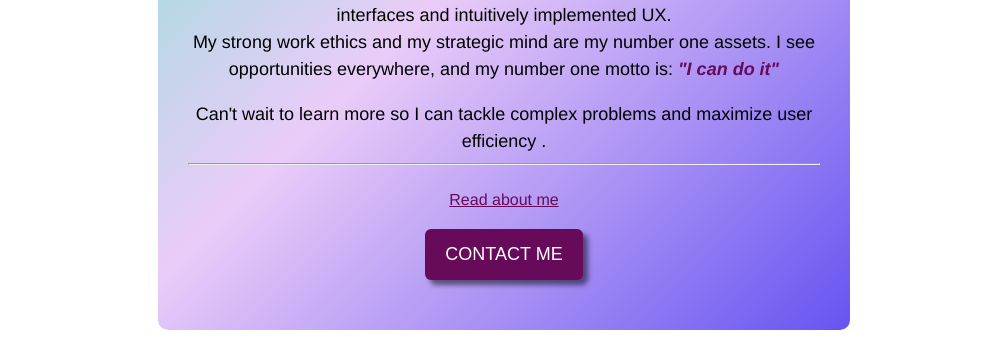
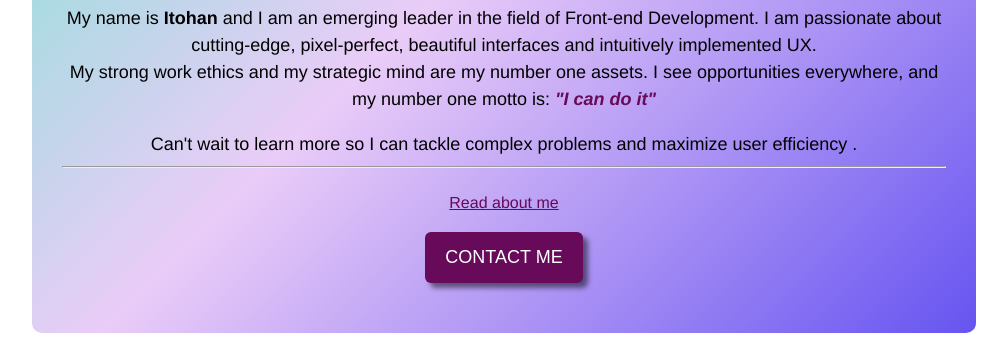
Before and after one commit to Tohan-B/Coding-basic-project, a plain HTML site: page index.html in a window 1280 px wide. Shown: the part 437-800 px from the top of the page, without its empty margins (136-1143 px from the left). Drawn offline with Linux system fonts and the light colour scheme.

Commit message:
updated width of background

```diff
--- a/styles.css
+++ b/styles.css
@@ -48,7 +48,7 @@ button:hover {
   background: linear-gradient(-225deg, #69eacb 0%, #eaccf8 48%, #6654f1 100%);
   border-radius: 10px;
   color: black;
-  width: 50%;
+  width: 70%;
   padding: 30px;
   margin: 30px auto;
   font-family: "Cerebri Sans", Helvetica, Arial, sans-serif;
@@ -63,3 +63,5 @@ button:hover {
 .myinfo:hover {
   cursor: pointer;
 }
+
+@media (max-width: 900px);
```
